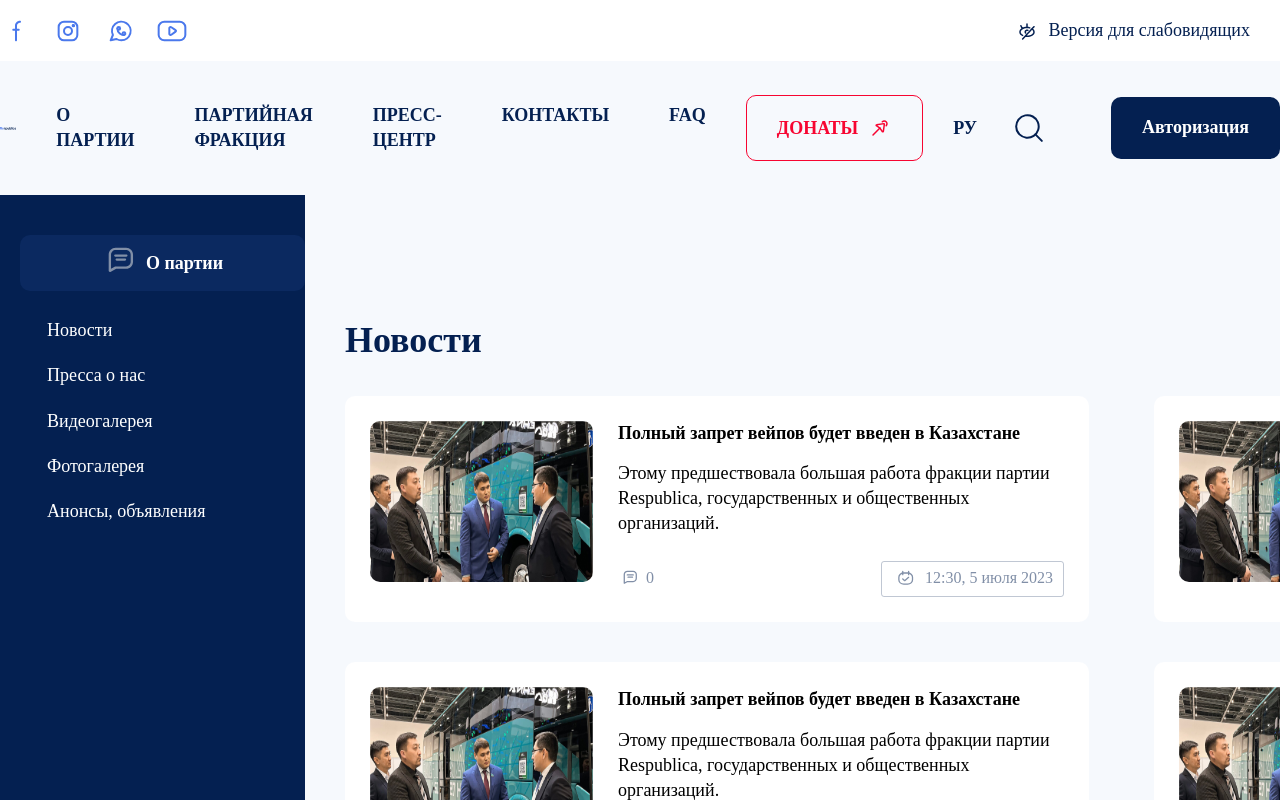
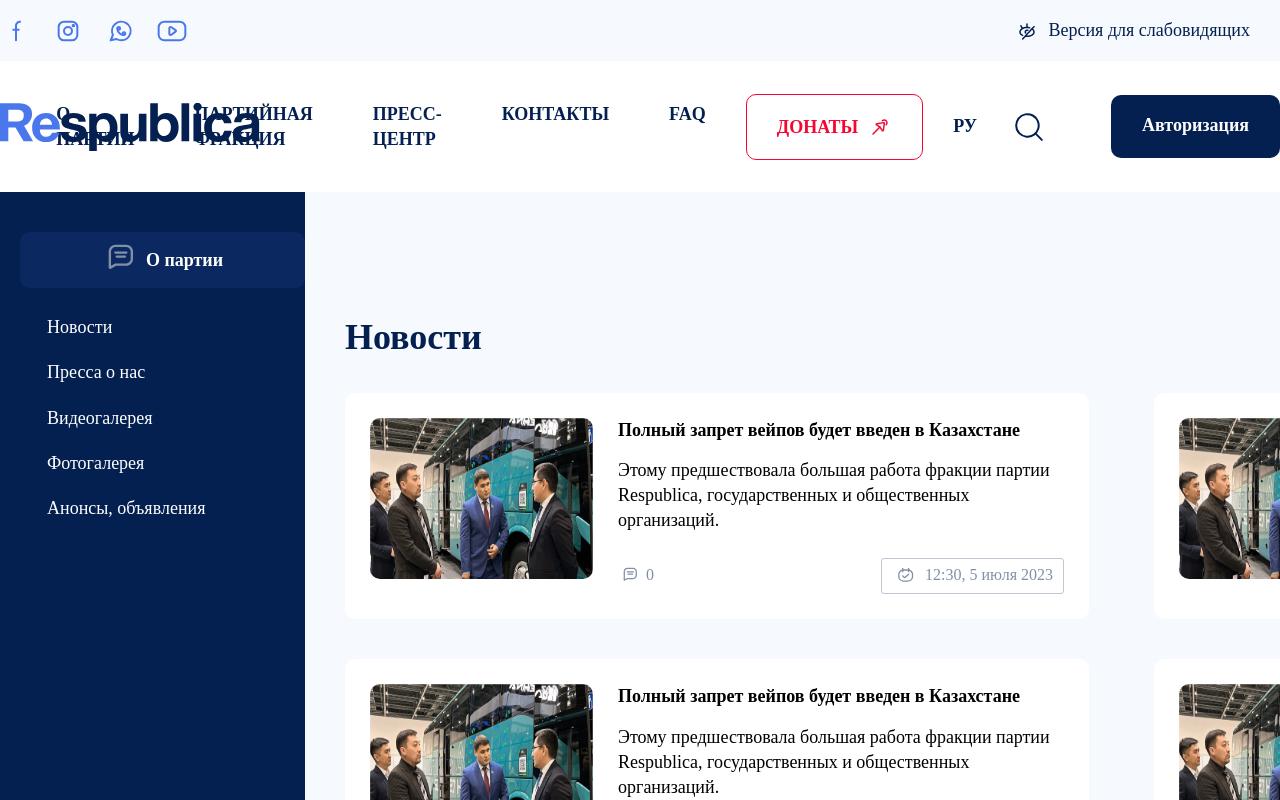
Before and after one commit to ZhakypbaevN/respublica, a Vue app: page /news in a window 1280 px wide. Shown: the top 800 px of the page. Built offline with nearby package versions, Linux system fonts and the light colour scheme; what vue-the-mask would draw is missing.

Commit message:
hedaer animation

```diff
--- a/package.json
+++ b/package.json
@@ -6,7 +6,7 @@
   "scripts": {
     "dev": "concurrently \"npm run server\" \"npm run start\"",
     "start": "vite",
-    "server": "json-server --watch db.json",
+    "server": "json-server --watch public/db.json",
     "build": "vite build",
     "preview": "vite preview"
   },
--- a/src/components/authorization/loginForm.vue
+++ b/src/components/authorization/loginForm.vue
@@ -20,8 +20,6 @@
         htmlType="submit"
       />
     </div>
-
-    <a :href="link">sdcsdcsdcsdc</a>
 
     <div class="modal-message">
       <h4 class="modal-message-title">У вас нет аккаунта?  </h4>
@@ -56,7 +54,6 @@ interface Emits {
 
 console.log('window.location.hostname', window.location.hostname);
 console.log('window.location.protocol', window.location.protocol);
-const link = `${window.location.protocol}//${window.location.hostname}`
 
 defineProps<IProps>()
 const emit = defineEmits<Emits>()
--- a/src/components/uiLanding/layouts/header.vue
+++ b/src/components/uiLanding/layouts/header.vue
@@ -1,5 +1,5 @@
 <template>
-  <header class="header">
+  <header class="header" :class="{ 'sticky': isSticky }" :style="{paddingBottom: paddingBottom}">
     <div class="wrapper" v-if="!withoutTopAndNavs">
       <div class="header-top">
         <div class="header-top-snList">
@@ -46,14 +46,22 @@
         </button>
       </div>
     </div>
-    <div class="header-main">
+    <div class="header-main" id="header-main">
       <div class="wrapper">
         <div class="header-main-inner">
           <Router-link to="/" class="header-main-logo">
             <SvgIcon
+              class="logo-big"
               name="logo"
               :viewboxWidth="260"
               :viewboxHeight="49"
+            />
+
+            <SvgIcon
+              class="logo-mini"
+              name="logo-mini"
+              :viewboxWidth="96"
+              :viewboxHeight="95"
             />
           </Router-link>
 
@@ -133,6 +141,7 @@
 <script setup lang="ts">
 import SvgIcon from '../../../components/common/SvgIcon.vue'
 import Button from '../../../components/common/Button.vue'
+import { onBeforeUnmount, onMounted, ref } from 'vue';
 
 defineProps({
   withoutTopAndNavs: {
@@ -140,11 +149,86 @@ defineProps({
     default: false
   }
 })
+
+const isSticky = ref(false);
+const headerOffsetTop = ref(0);
+const paddingBottom = ref('0px');
+
+const handleScroll = () => {
+  const headerMain = document.querySelector('#header-main');
+  console.log('acsdcsd', headerMain!.offsetHeight);
+  if (window.pageYOffset >= headerOffsetTop.value) {
+    isSticky.value = true;
+    paddingBottom.value = headerMain!.offsetHeight + 'px';
+  } else {
+    isSticky.value = false;
+    paddingBottom.value = '0px';
+  }
+};
+
+onMounted(() => {
+  window.addEventListener('scroll', handleScroll);
+  const headerMain = document.querySelector('#header-main');
+  headerOffsetTop.value = headerMain!.offsetTop;
+});
+
+onBeforeUnmount(() => {
+  window.removeEventListener('scroll', handleScroll);
+});
+
+
+// document.addEventListener('DOMContentLoaded', function() {
+//   var header = document.querySelector('header');
+//   var headerHeight = header.offsetHeight;
+//   console.log('headerHeight', headerHeight);
+//   var headerFake = document.querySelector('#header-fake');
+//   headerFake.style.paddingTop = headerHeight + 'px';
+
+//   window.addEventListener('scroll', function() {
+//     var scrollTop = window.pageYOffset || document.documentElement.scrollTop;
+//     if (scrollTop === 0) {
+//       header.classList.remove('fixed');
+//       header.classList.add('big');
+//     } else {
+//       header.classList.add('fixed');
+//       header.classList.remove('big');
+//     }
+//     headerFake.style.paddingTop = header.offsetHeight + 'px';
+//   });
+
+//   window.addEventListener('resize', function() {
+//     headerHeight = header.offsetHeight;
+//     headerFake.style.paddingTop = headerHeight + 'px';
+//   });
+// });
 </script>
 
 <style scoped lang="scss">
+
 .header {
-  background-color: white;
+  background-color: #F6F9FD;
+
+  &.sticky {
+    & .header-main {
+      position: fixed;
+      top: 0;
+      left: 0;
+      right: 0;
+      z-index: 9999;
+
+      box-shadow: 0px 2px 10px rgba(0, 0, 0, 0.1);
+
+      & svg.logo-big {
+        opacity: 0;
+      }
+
+      & svg.logo-mini {
+        opacity: 1;
+        animation: spin 3s ease 0.2s, zoom 1s ease-in-out 3s;
+        transform: rotate(0deg);
+      }
+    }
+  }
 
   &-top {
     display: flex;
@@ -192,8 +276,10 @@ defineProps({
   }
 
   &-main {
-    padding: 34px 0;
-    background: #F6F9FD;
+    padding: 18px 0;
+    background: white;
+    box-shadow: 0px 0px 0px rgba(0, 0, 0, 0);
+    transition: box-shadow .2s ease-in-out;
 
     &-inner {
       display: flex;
@@ -204,12 +290,30 @@ defineProps({
 
     &-logo {
       display: block;
-      height: 49;
+      height: 95px;
       width: 260px;
+      position: relative;
 
       & svg {
-        height: 100%;
-        width: 100%;
+        position: absolute;
+        left: 0;
+        top: 0;
+        opacity: 0;
+
+        transition: opacity .4s ease-in-out;
+      }
+
+      & svg.logo-big {
+        height: 95px;
+        width: 260px;
+        opacity: 1;
+      }
+
+      & svg.logo-mini {
+        height: 95px;
+        width: 95px;
+
+        transition: opacity .2s ease-in-out;
       }
     }
 
@@ -263,4 +367,25 @@ defineProps({
     }
   }
 }
+
+@keyframes spin {
+  0% {
+    transform: rotate(0deg);
+  }
+  100% {
+    transform: rotate(360deg);
+  }
+}
+
+@keyframes zoom {
+  0% {
+    transform: scale(1);
+  }
+  50% {
+    transform: scale(1.3);
+  }
+  100% {
+    transform: scale(1);
+  }
+}
 </style>
```
Also changed, not shown: public/db.json (renamed from db.json), public/img/icons/icons.svg.
